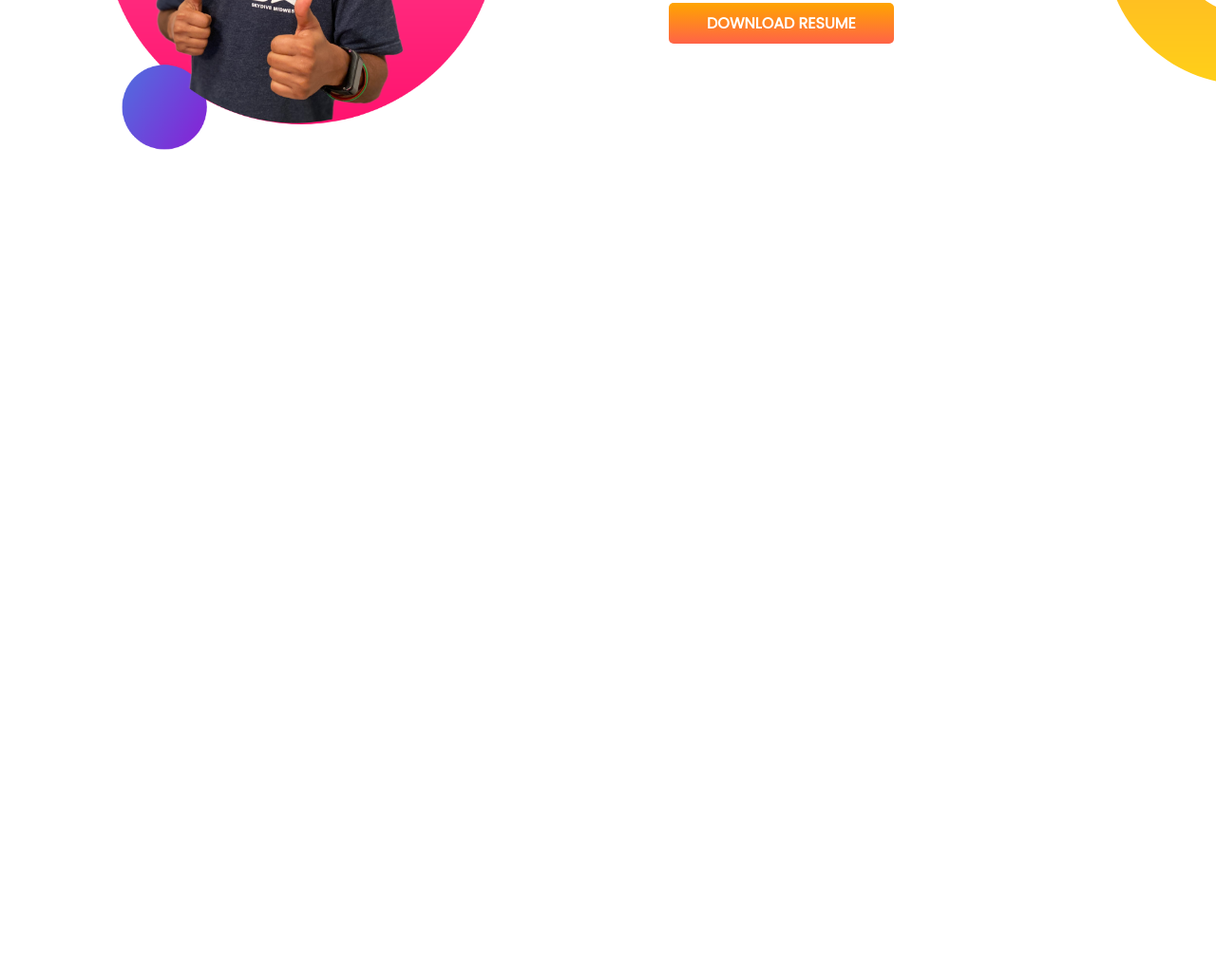
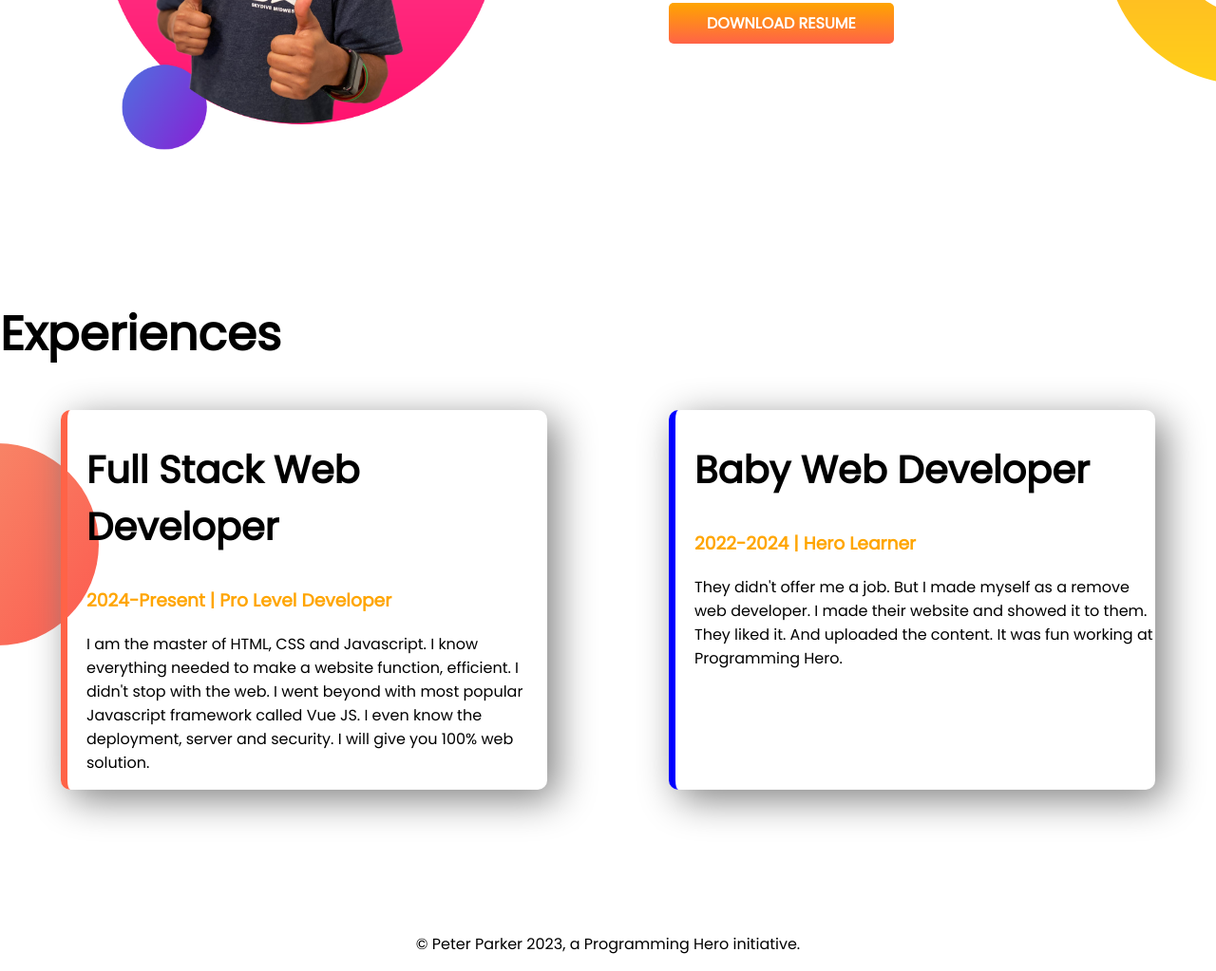
Before and after one commit to ashiq-rahman07/developer-portfolio, a plain HTML site: page index.html in a window 1280 px wide. Shown: the part 899-1922 px from the top of the page at 95% size. Before the commit the page ends 1214 px from the top, so only its background shows below. Drawn offline with Linux system fonts and the light colour scheme.

Commit message:
style boxshadow and footer

```diff
--- a/index.html
+++ b/index.html
@@ -13,7 +13,7 @@
 </head>
 
 <body>
-    <section class="top-banner">
+    <section class="top-banner flexible-container">
         <div class="half-width">
             <h1>Welcome To</h1>
             <h1> <span class="orange-color">Peter Parker </span>World!</h1>
@@ -31,7 +31,7 @@
         </div>
 
     </section>
-    <section class="dream-big">
+    <section class="dream-big flexible-container">
         <div class="half-width">
             <img src="images/jhankar2.png" alt="">
         </div>
@@ -43,6 +43,30 @@
             <a class="link-button" target="_blank" href="">DOWNLOAD RESUME</a>
         </div>
     </section>
+    <section class="experience-area">
+        <h1>Experiences</h1>
+        <div class="flexible-container">
+            <div id="full-stack-developer" class="experience-item">
+                <h2>Full Stack Web Developer</h2>
+                <h3 class="orange-color">2024-Present | Pro Level Developer</h3>
+                <p>I am the master of HTML, CSS and Javascript. I know everything needed to make a website function,
+                    efficient. I didn't stop with the web. I went beyond with most popular Javascript framework called
+                    Vue
+                    JS. I even know the deployment, server and security. I will give you 100% web solution.</p>
+            </div>
+            <div id="baby-stack-developer" class="experience-item">
+                <h2>Baby Web Developer</h2>
+                <h3 class="orange-color">2022-2024 | Hero Learner</h3>
+                <p>They didn't offer me a job. But I made myself as a remove web developer. I made their website and
+                    showed
+                    it to them. They liked it. And uploaded the content. It was fun working at Programming Hero.</p>
+            </div>
+
+        </div>
+    </section>
+    <footer>
+        <p>© Peter Parker 2023, a Programming Hero initiative.</p>
+    </footer>
 </body>
 
 </html>
--- a/style.css
+++ b/style.css
@@ -7,11 +7,15 @@ h1 {
     font-size: 50px;
 }
 
+h2 {
+    font-size: 40px;
+}
+
 .orange-color {
     color: orange;
 }
 
-section {
+.flexible-container {
     display: flex;
     margin-bottom: 150px;
 }
@@ -44,3 +48,32 @@ section {
     background-repeat: no-repeat;
     background-position: right;
 }
+
+.experience-area {
+    background-image: url(images/exp-bg.png);
+    background-repeat: no-repeat;
+    background-position: left;
+}
+
+.experience-item {
+    width: 40%;
+    margin-left: 5%;
+    margin-right: 5%;
+    padding-left: 20px;
+    border-radius: 10px;
+    box-shadow: 10px 10px 40px gray;
+    border-left: 7px solid blue;
+
+}
+
+#full-stack-developer {
+    border-left: 7px solid tomato;
+}
+
+#baby-web-developer {
+    border-left: 7px solid blue;
+}
+
+footer p {
+    text-align: center;
+}
```
